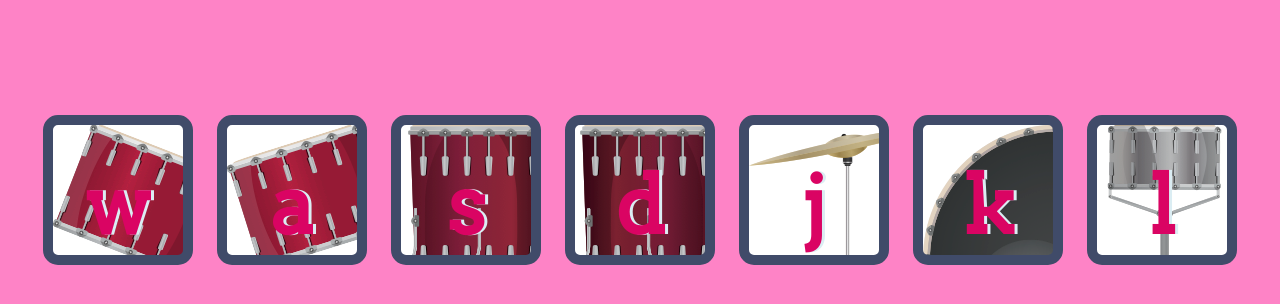
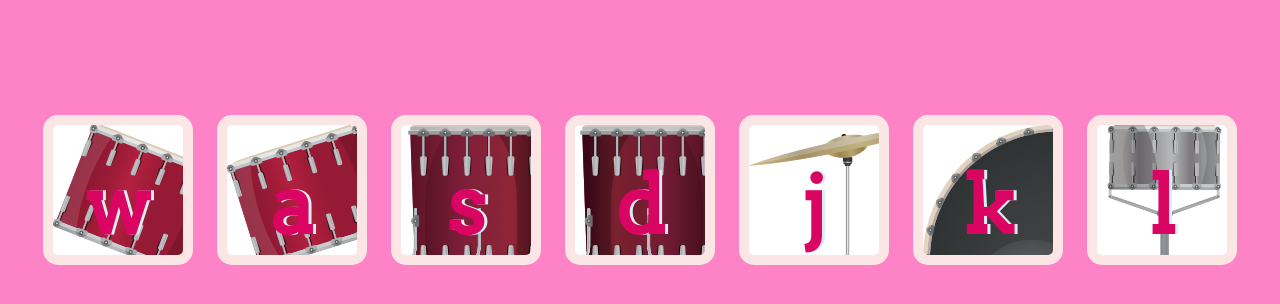
Before and after one commit to amanks-20/drum-box, a plain HTML site: page index.html in a window 1280 px wide. Shown: the part 174-478 px from the top of the page. Drawn offline with Linux system fonts and the light colour scheme.

Commit message:
Update styles.css

```diff
--- a/styles.css
+++ b/styles.css
@@ -64,7 +64,7 @@ footer {
 
 .drum {
   outline: none;
-  border: 10px solid #404B69;
+  border: 10px solid #FBE5E5;
   font-size: 5rem;
   font-family: 'Arvo', cursive;
   line-height: 2;
```
